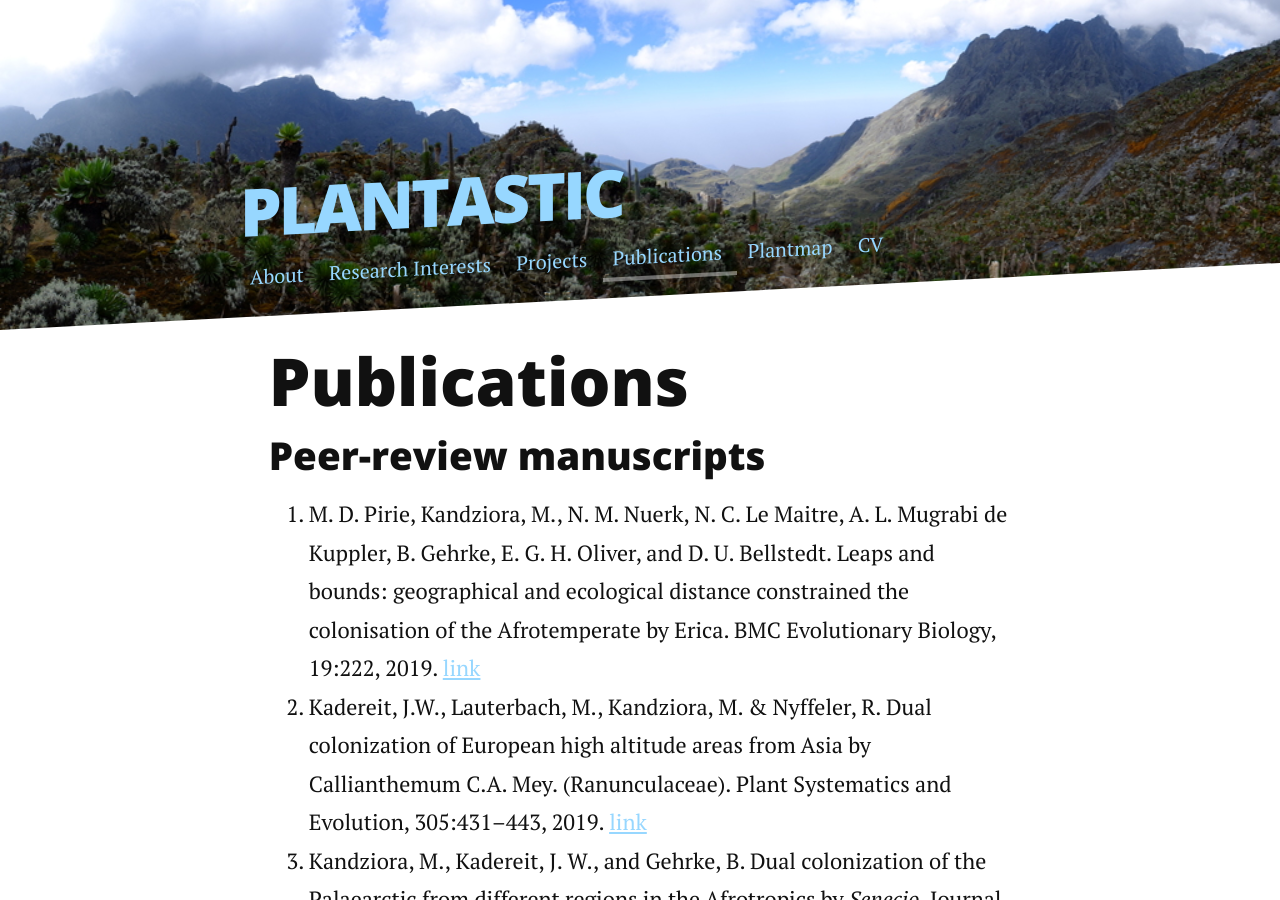
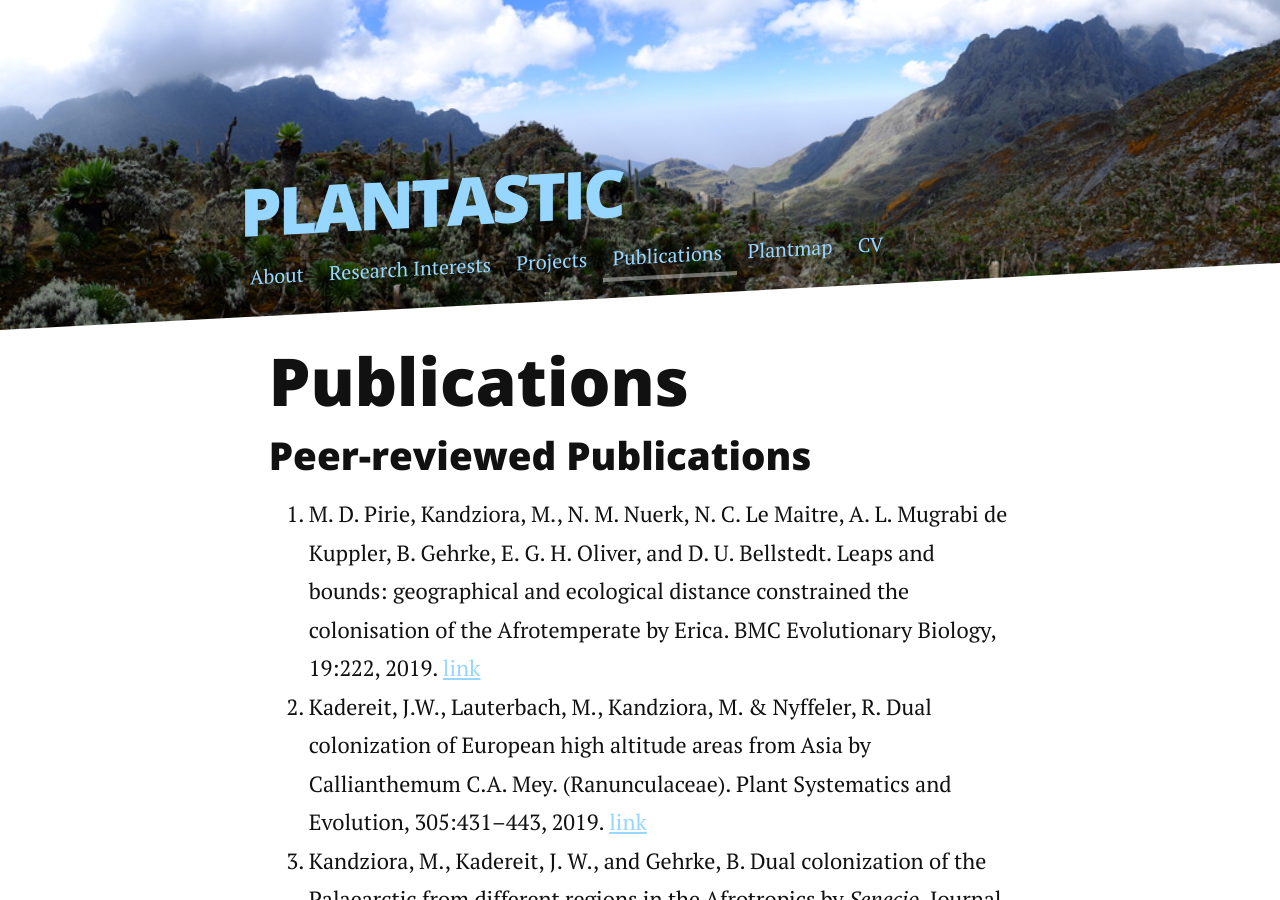
Before and after one commit to mkandziora/plantastic, a Jekyll site: the page built from publications.md, in a window 1280 px wide and 900 px high. Built offline with Jekyll 4.4.1, drawn with Linux system fonts in a browser that asks for light colours; nearby versions of some CDN libraries.

Commit message:
Update publications.md

```diff
--- a/publications.md
+++ b/publications.md
@@ -5,7 +5,7 @@ permalink: /publications/
 ---
 
 
-### Peer-review manuscripts
+### Peer-reviewed Publications
 1. M. D. Pirie, Kandziora, M., N. M. Nuerk, N. C. Le Maitre, A. L. Mugrabi de Kuppler, B. Gehrke, E. G. H. Oliver, and D. U. Bellstedt. Leaps and bounds: geographical and ecological distance constrained the colonisation of the Afrotemperate by Erica. BMC Evolutionary Biology, 19:222, 2019. [link](https://bmcevolbiol.biomedcentral.com/articles/10.1186/s12862-019-1545-6)
 2. Kadereit, J.W., Lauterbach, M., Kandziora, M. & Nyffeler, R. Dual colonization of European high altitude areas from Asia by Callianthemum C.A. Mey. (Ranunculaceae). Plant Systematics and Evolution, 305:431–443, 2019. [link](https://link.springer.com/article/10.1007%2Fs00606-019-01583-5)
 3. Kandziora, M., Kadereit, J. W., and Gehrke, B. Dual colonization of the Palaearctic from different regions in the Afrotropics by *Senecio*. Journal of Biogeography, 44(1):147–157, 2017. [link](http://onlinelibrary.wiley.com/doi/10.1111/jbi.12837/abstract)
```
